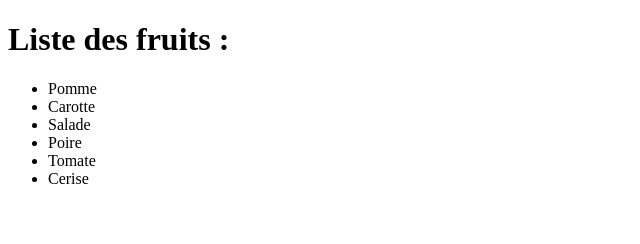
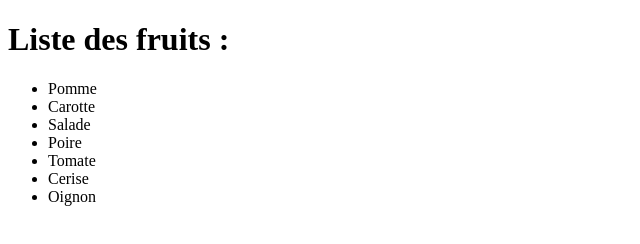
Before and after one commit to Joselito26/01-DefiLesBranchesAvecGit-Rebaser-, a plain HTML site: page index.html in a window 1280 px wide. Shown: the full height of the page, 0-640 px from the left. Drawn offline with Linux system fonts and the light colour scheme.

Commit message:
Remove fruits from vegetable list
Add oignon

```diff
--- a/index.html
+++ b/index.html
@@ -15,7 +15,8 @@
             <li>Salade</li>
             <li>Poire</li>
             <li>Tomate</li>
-            <li>Cerise</li>
-        </ul>
+	    <li>Cerise</li>
+	    <li>Oignon</li>
+	</ul>
     </body>
 </html>
```
